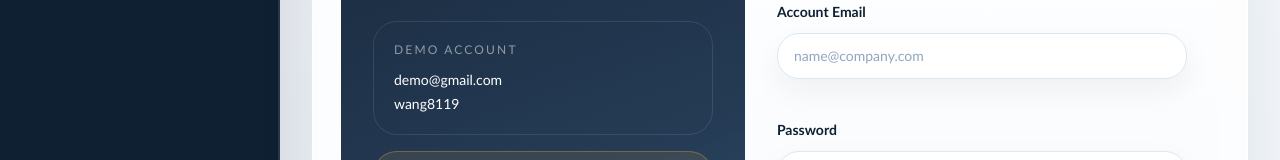
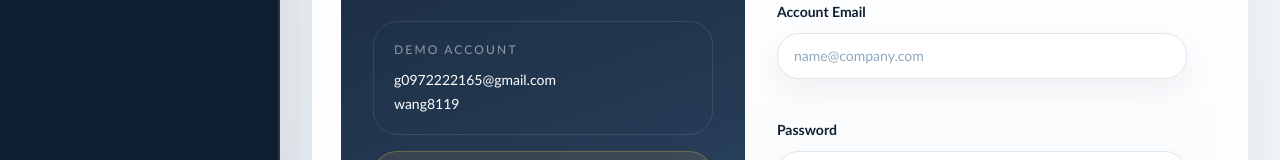
Before and after one commit to ShackArbeit/CloudRunShow, a React (Vite) app: page /login in a window 1280 px wide. Shown: the part 448-608 px from the top of the page. Built offline with nearby package versions, Linux system fonts and the light colour scheme.

Commit message:
ChangeAuthEmail

```diff
--- a/src/mock/auth.ts
+++ b/src/mock/auth.ts
@@ -1,7 +1,7 @@
 import type { LoginRequest, LoginResponse } from '../types/auth'
 
 export const mockLoginAccount = {
-  email: 'demo@gmail.com',
+  email: 'g0972222165@gmail.com',
   password: 'wang8119',
 }
 
```
